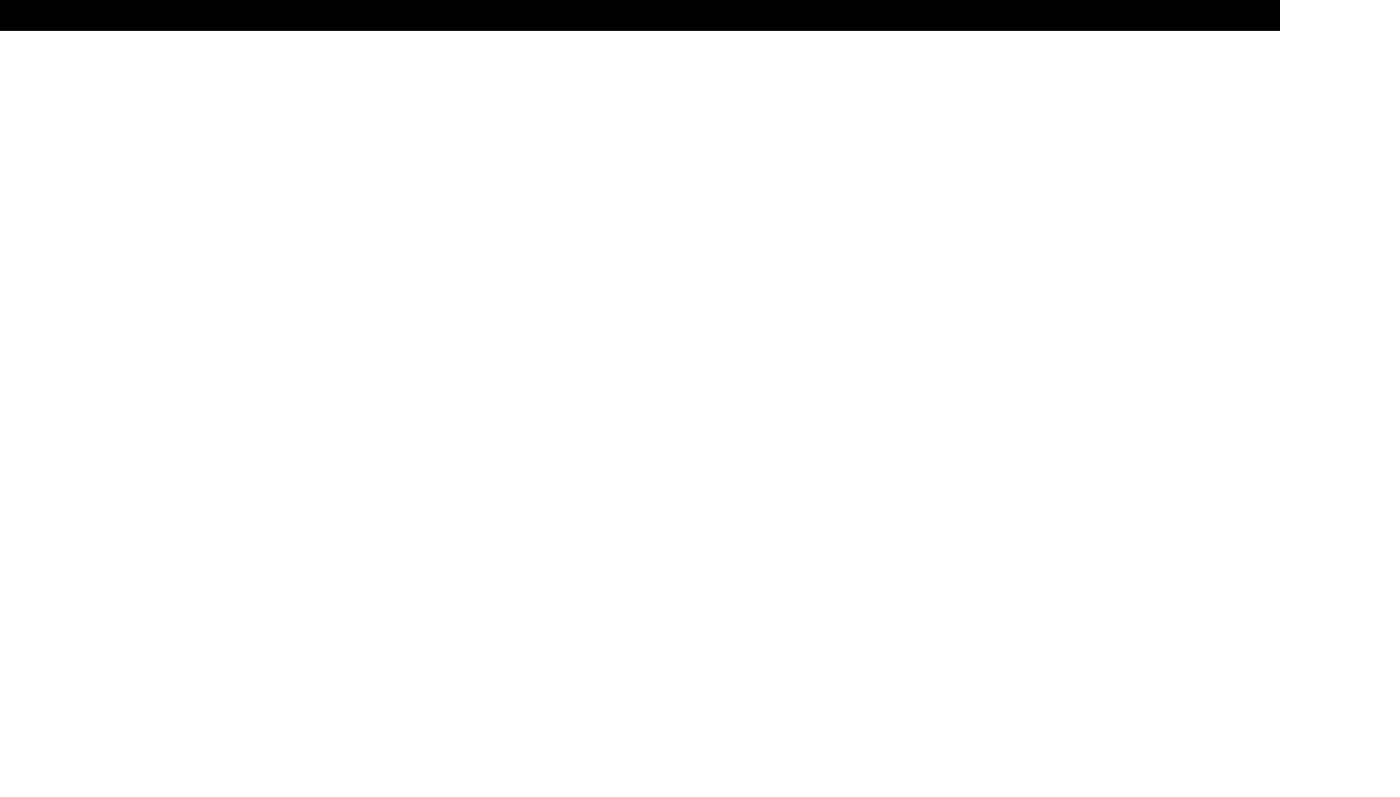
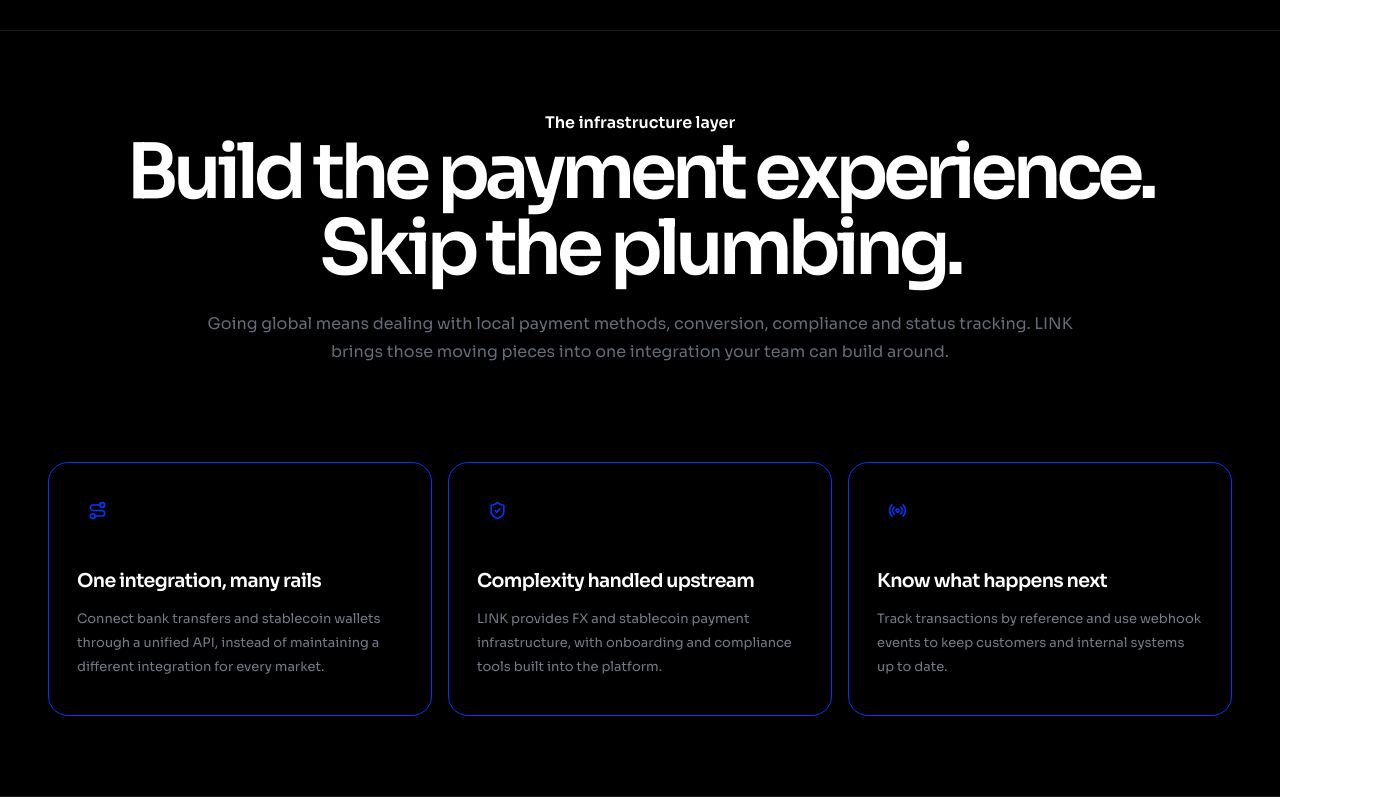
Before and after one commit to heckyobiazi/link-api-view, a Next.js app: page / in a window 1280 px wide. Shown: the part 1317-2114 px from the top of the page, 1400 px wide, since content can reach past the window. Before the commit the page ends 1348 px from the top, so only its background shows below. Built offline with nearby package versions, Linux system fonts and the light colour scheme.

Commit message:
updated the styling of the platform section cards in app/page.tsx

```diff
--- a/app/page.tsx
+++ b/app/page.tsx
@@ -44,7 +44,7 @@
   return (
     <main>
   <header className={`sticky top-0 z-50 border-b border-white/15 text-white shadow-lg shadow-black/20 backdrop-blur-xl ${isScrolled ? "bg-black/40" : "bg-black/90"}`}>
-  <div className="shell flex h-[104px] items-center justify-between px-6">
+  <div className="mx-auto flex h-[104px] w-full max-w-7xl items-center justify-between px-6">
     <Link href="#top" aria-label="LINK home" className="-ml-[-79px] flex items-center">
       <Image src={linkLogo} alt="LINK" className="h-8 w-auto" priority />
     </Link>
@@ -118,10 +118,30 @@
 
 
       <section className="border-b border-white/10 bg-black text-white">
-      <div className="shell grid ml-[100px] grid-cols-1 divide-y divide-white/15 py-7 sm:grid-cols-3 sm:divide-x sm:divide-y-0 sm:py-8">
+      <div className="grid ml-[120px] w-full max-w-7xl grid-cols-1 divide-y divide-white/15 py-7 sm:grid-cols-3 sm:divide-x sm:divide-y-0 sm:py-8">
         <div className="py-4 sm:px-8 sm:py-0 sm:first:pl-0"><div className="text-[31px] font-semibold tracking-[-.06em]">25<span className="text-[#0038ff]">+</span></div><div className="mt-1 text-[12px] text-[#727885]">currencies across Business API coverage</div></div>
         <div className="py-4 sm:px-8 sm:py-0"><div className="text-[31px] font-semibold tracking-[-.06em]">400<span className="text-[#0038ff]">+</span></div><div className="mt-1 text-[12px] text-[#727885]">currency pairs across the LINK platform</div></div>
         <div className="py-4 sm:px-8 sm:py-0"><div className="text-[31px] font-semibold tracking-[-.06em]">One<span className="text-[#0038ff]"> API</span></div><div className="mt-1 text-[12px] text-[#727885]">for ramp orchestration and settlement</div></div>
+      </div>
+    </section>
+
+    <section id="platform" className="relative overflow-hidden border-b border-white/10 bg-black px-6 text-white sm:px-8 lg:px-12">
+      <div className="relative mx-auto flex min-h-[625px] w-full max-w-7xl flex-col items-center gap-12 py-16 lg:py-20">
+        <div className="w-full max-w-[1200px] text-center">
+          <div className="text-[16px] font-semibold text-[#ffffff]">The infrastructure layer</div>
+          <h3 className="text-[clamp(40px,6.2vw,76px)] font-semibold leading-[.99] tracking-[-.07em] text-white">Build the payment experience. Skip the plumbing.</h3>
+          <p className="mx-auto mt-6 max-w-[875px] text-[16px] leading-7 text-[#656b78]">Going global means dealing with local payment methods, conversion, compliance and status tracking. LINK brings those moving pieces into one integration your team can build around.</p>
+          </div>
+        <div className="mt-12 grid gap-4 md:grid-cols-3">
+          {[
+            { icon: Route, n: "01", title: "One integration, many rails", copy: "Connect bank transfers and stablecoin wallets through a unified API, instead of maintaining a different integration for every market." },
+            { icon: ShieldCheck, n: "02", title: "Complexity handled upstream", copy: "LINK provides FX and stablecoin payment infrastructure, with onboarding and compliance tools built into the platform." },
+            { icon: Radio, n: "03", title: "Know what happens next", copy: "Track transactions by reference and use webhook events to keep customers and internal systems up to date." },
+          ].map(({ icon: Icon, n, title, copy }) => <article key={n} className="group rounded-[20px] border border-[#0038ff] bg-black p-6 transition duration-300 hover:-translate-y-1 hover:shadow-md shadow-blue-500 sm:p-7">
+            <div className="flex items-start justify-between"><span className="grid h-10 w-10 place-items-center text-[#0038ff]"><Icon size={19}/></span><span className="text-[11px] font-medium text-[#b1b5bf]"></span></div>
+            <h3 className="mt-9 text-[19px] font-semibold tracking-[-.035em]">{title}</h3><p className="mt-3 text-[13px] leading-6 text-[#747a87]">{copy}</p>
+            <div className="mt-2 shadow-sm shadow-blue-500"/></article>)}
+        </div>
       </div>
     </section>
 
```
